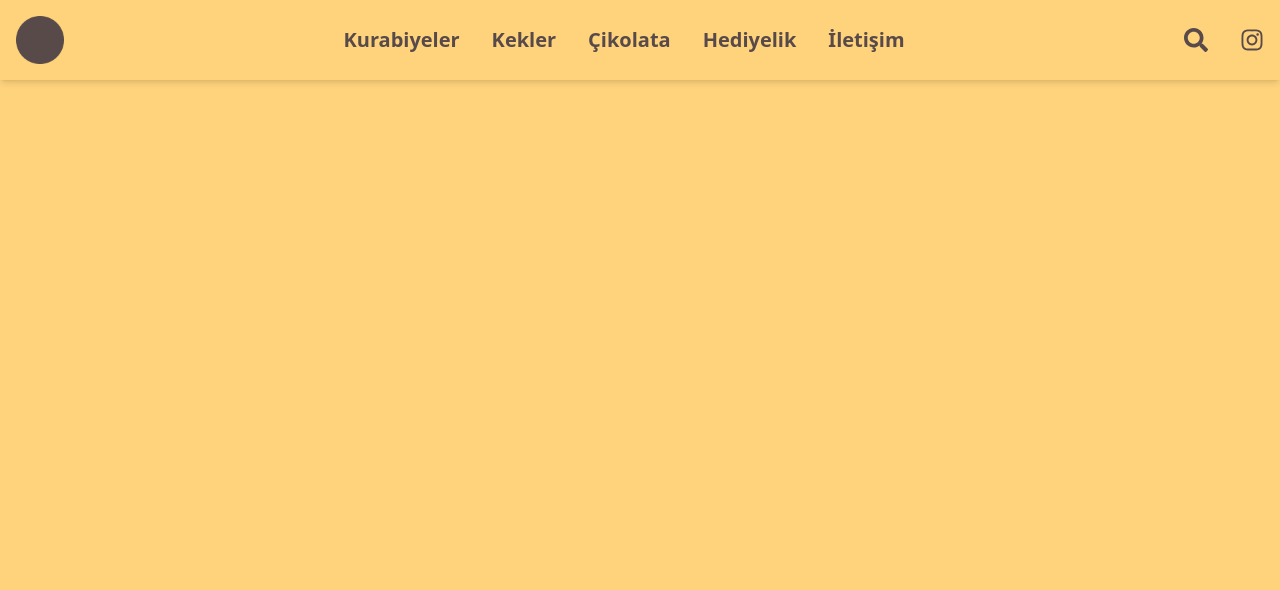
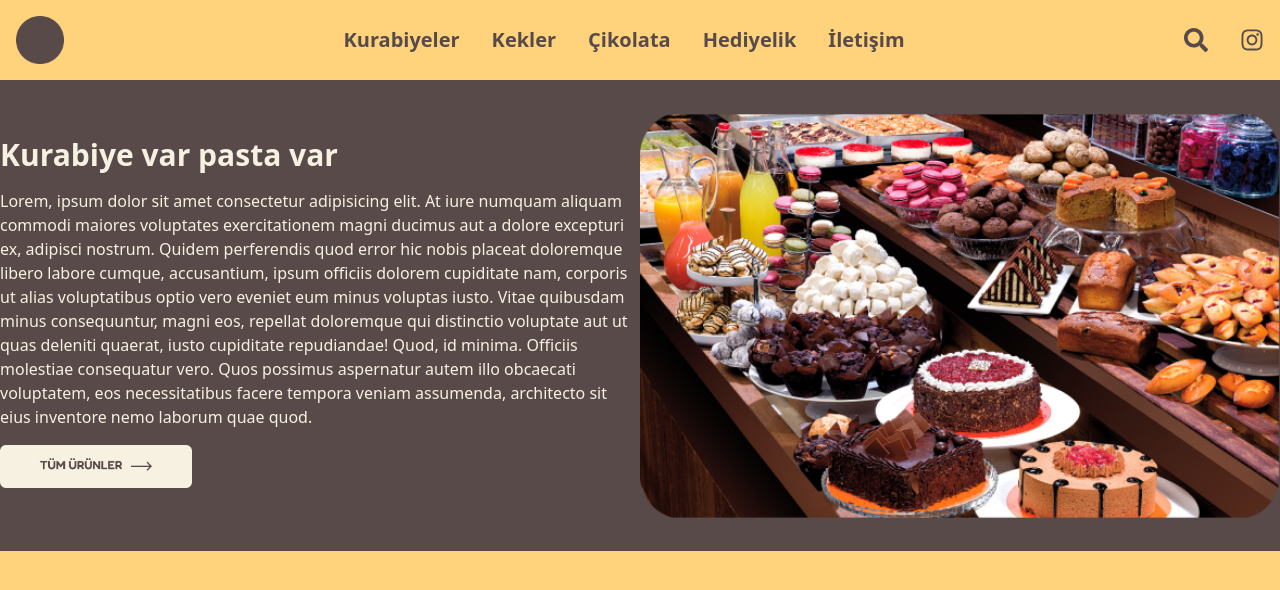
Before and after one commit to Arcadia-0/Kurabique, a React (Vite) app: page / in a window 1280 px wide. Shown: the top 590 px of the page. Built offline with nearby package versions, Linux system fonts and the light colour scheme.

Commit message:
hero section added

```diff
--- a/src/App.jsx
+++ b/src/App.jsx
@@ -1,4 +1,5 @@
 import './App.css'
+import Hero from './components/Hero/Hero'
 import Navbar from './components/Navbar/Navbar'
 
 function App() {
@@ -6,6 +7,7 @@ function App() {
   return (
     <div>
     <Navbar/>
+    <Hero/>
     </div>
   )
 }
--- /dev/null
+++ b/src/components/Hero/Hero.jsx
@@ -0,0 +1,43 @@
+import hero from "../../assets/hero/hero.png";
+import herobutton from "../../assets/hero/herobutton.png"
+
+const Hero = () => {
+  return (
+    <div className="bg-primary py-8">
+      <div className="container mx-auto flex justify-between items-center px-4 lg:px-0 flex-col lg:flex-row ">
+        {/* Sol taraf - Metin */}
+        <div className="text-secondary lg:w-1/2">
+          <h1 className="text-3xl font-semibold">Kurabiye var pasta var</h1>
+          <p className="max-w-[700px] mt-4">
+            Lorem, ipsum dolor sit amet consectetur adipisicing elit. At iure
+            numquam aliquam commodi maiores voluptates exercitationem magni
+            ducimus aut a dolore excepturi ex, adipisci nostrum. Quidem
+            perferendis quod error hic nobis placeat doloremque libero labore
+            cumque, accusantium, ipsum officiis dolorem cupiditate nam, corporis
+            ut alias voluptatibus optio vero eveniet eum minus voluptas iusto.
+            Vitae quibusdam minus consequuntur, magni eos, repellat doloremque
+            qui distinctio voluptate aut ut quas deleniti quaerat, iusto
+            cupiditate repudiandae! Quod, id minima. Officiis molestiae
+            consequatur vero. Quos possimus aspernatur autem illo obcaecati
+            voluptatem, eos necessitatibus facere tempora veniam assumenda,
+            architecto sit eius inventore nemo laborum quae quod.
+          </p>
+          <button
+
+  className="bg-transparent border-0 p-0"
+  aria-label="Hero Butonu"
+>
+  <img src={herobutton} alt="Hero buton" className="w-48 h-auto cursor-pointer pt-4" />
+</button>
+        </div>
+
+        {/* Sağ taraf - Resim */}
+        <div className="lg:w-1/2 mt-8 lg:mt-0">
+          <img src={hero} alt="Hero" className="w-full h-auto" />
+        </div>
+      </div>
+    </div>
+  );
+};
+
+export default Hero;
--- a/src/components/Navbar/Navbar.jsx
+++ b/src/components/Navbar/Navbar.jsx
@@ -41,7 +41,7 @@ export const Navbar = () => {
   };
 
   return (
-    <nav className="text-primary shadow-md fixed w-full top-0 left-0 z-50 ">
+    <nav className="text-primary shadow-md  w-full top-0 left-0 z-50 ">
       <div className="container mx-auto p-4 flex items-center justify-between relative">
         {/* Logo */}
         <img src={logo} alt="Logo" className="h-12" />
--- a/tailwind.config.js
+++ b/tailwind.config.js
@@ -9,7 +9,8 @@ export default {
         sourceSans: ['"Source Sans Pro"', 'sans-serif'],
     },
     colors:{
-     primary:'#594A4A'
+     primary:'#594A4A',
+     secondary:'#F7F1E1'
     }
   },
   plugins: [],
```
Also changed, not shown: src/assets/hero/hero.png (added), src/assets/hero/herobutton.png (added).
